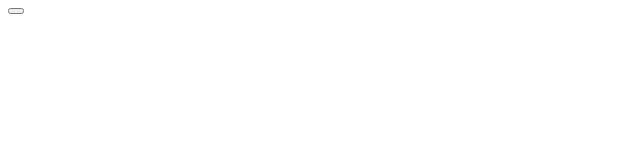
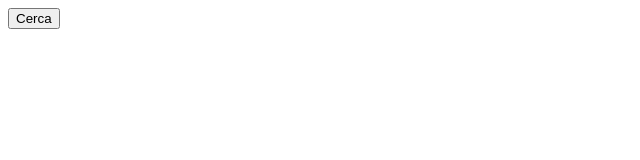
Before and after one commit to sloregit/postiAula, an Angular app: page / in a window 1280 px wide. Shown: the top 160 px of the page, without its empty margins (0-640 px from the left). Built offline with nearby package versions, Linux system fonts and the light colour scheme.

Commit message:
1 file modified

```diff
--- a/src/app/cerca-studente/cerca-studente.component.html
+++ b/src/app/cerca-studente/cerca-studente.component.html
@@ -1,2 +1,2 @@
-<button (click)="cercaStudente()"></button>
+<button (click)="cercaStudente()">Cerca</button>
 <p>{{ studente }}</p>
```
